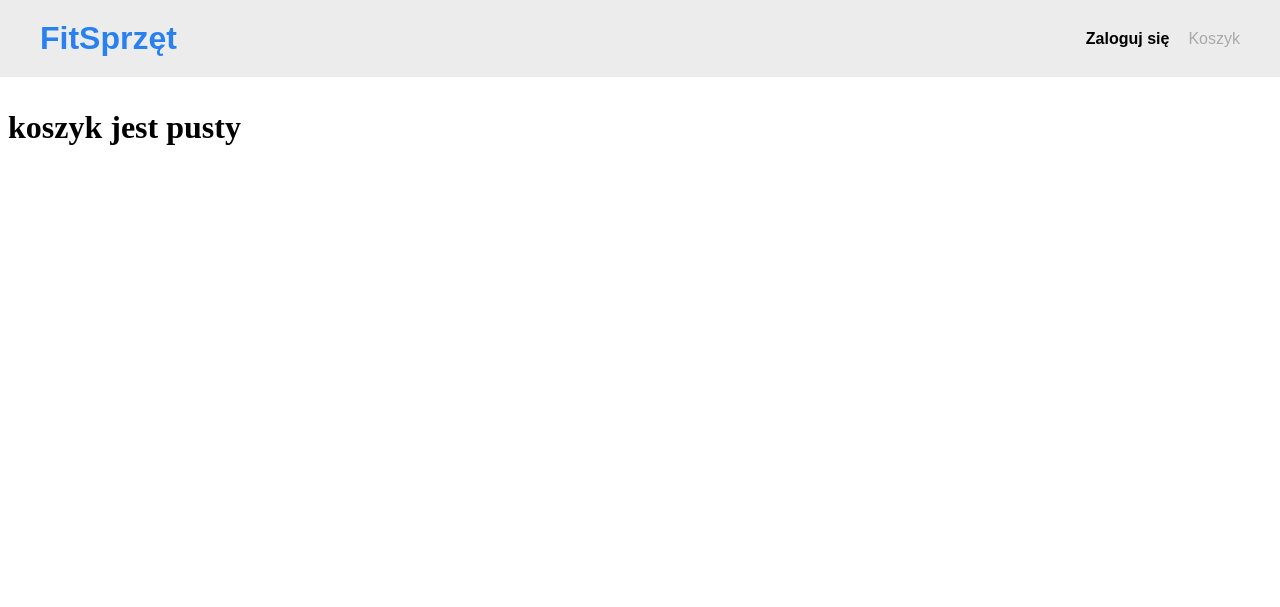
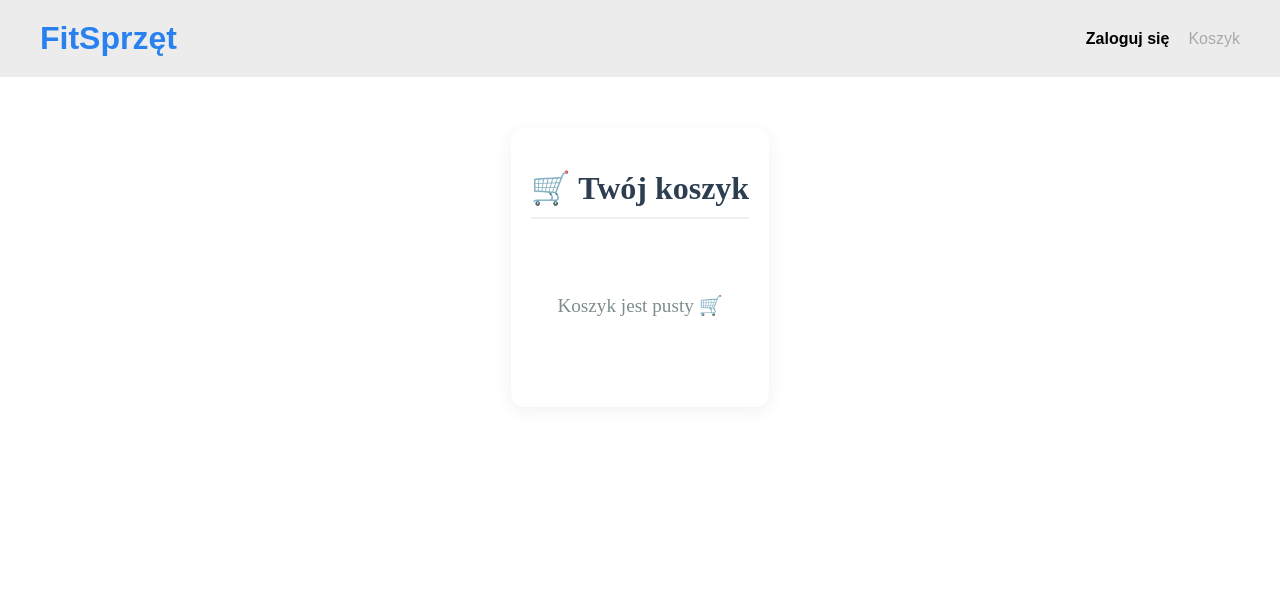
Before and after one commit to JaroDomcio/django-ecom, a Django app: page /cart/ in a window 1280 px wide. Shown: the top 607 px of the page. Run offline with Django 5.2, Linux system fonts and the light colour scheme.

Commit message:
feat: add frontend for cart

```diff
--- a/cart/cart.py
+++ b/cart/cart.py
@@ -36,7 +36,15 @@ class Cart():
         for product in products:
             item = self.cart[str(product.id)].copy()
             item['product'] = product
+            item['total_price'] = float(item['price']) * item['quantity']
             yield item
+
+    def get_total_price(self):
+        total_price = 0
+        for item in self:
+            total_price += float(item['price']) * item['quantity']
+        return total_price
+
 
     def save(self):
         self.session.modified = True
--- a/cart/urls.py
+++ b/cart/urls.py
@@ -3,7 +3,7 @@ from .views import *
 
 urlpatterns = [
     path('cart/', cart , name='cart'),
-    # path('cart-delete', cart_delete, name='cart_delete'),
+    path('cart-delete/<int:id>', cart_delete, name='cart_delete'),
     path('cart-add/<int:id>/', cart_add, name='cart_add'),
     # path('cart-update', cart_update, name='cart_update'),
 ]
--- /dev/null
+++ b/static/cart.css
@@ -0,0 +1,125 @@
+.cart-container {
+    max-width: 1000px;
+    margin: 40px auto;
+    padding: 20px;
+    background: #fff;
+    border-radius: 14px;
+    box-shadow: 0 4px 18px rgba(0,0,0,0.06);
+}
+
+.cart-container h1 {
+    margin-bottom: 25px;
+    font-size: 2em;
+    font-weight: 700;
+    color: #2c3e50;
+    border-bottom: 2px solid #f0f0f0;
+    padding-bottom: 10px;
+}
+
+.cart-items {
+    display: flex;
+    flex-direction: column;
+    gap: 18px;
+}
+
+.cart-item {
+    display: flex;
+    align-items: center;
+    gap: 20px;
+    padding: 14px;
+    border: 1px solid #eee;
+    border-radius: 10px;
+    transition: box-shadow 0.2s ease;
+}
+
+.cart-item:hover {
+    box-shadow: 0 3px 12px rgba(0,0,0,0.06);
+}
+
+.cart-item-image img {
+    width: 110px;
+    height: 110px;
+    object-fit: contain;
+    border-radius: 8px;
+    background: #f8f8f8;
+}
+
+.cart-item-details {
+    flex: 1;
+}
+
+.cart-item-details h2 {
+    font-size: 1.2em;
+    margin-bottom: 5px;
+    color: #34495e;
+}
+
+.cart-item-price {
+    font-size: 1.1em;
+    font-weight: 600;
+    color: #29b6f6;
+    margin-bottom: 6px;
+}
+
+.cart-item-quantity,
+.cart-item-total {
+    font-size: 0.95em;
+    color: #7f8c8d;
+    margin-bottom: 4px;
+}
+
+.remove-btn {
+    display: inline-block;
+    margin-top: 6px;
+    padding: 6px 12px;
+    background: #ff5a5a;
+    color: #fff;
+    font-size: 0.9em;
+    border-radius: 6px;
+    text-decoration: none;
+    transition: background 0.2s ease;
+}
+
+.remove-btn:hover {
+    background: #e64545;
+}
+
+.cart-summary {
+    margin-top: 30px;
+    padding: 20px;
+    border-top: 2px solid #f0f0f0;
+}
+
+.cart-summary h3 {
+    margin-bottom: 10px;
+    font-size: 1.3em;
+    color: #2c3e50;
+}
+
+.summary-total {
+    font-size: 1.2em;
+    margin-bottom: 15px;
+}
+
+.checkout-btn {
+    padding: 12px 20px;
+    background: #29b6f6;
+    color: #fff;
+    border: none;
+    border-radius: 8px;
+    font-size: 1.05em;
+    font-weight: 600;
+    cursor: pointer;
+    transition: background 0.2s ease;
+}
+
+.checkout-btn:hover {
+    background: #009dc4;
+}
+
+.empty-cart {
+    font-size: 1.2em;
+    color: #7f8c8d;
+    text-align: center;
+    padding: 50px 0;
+}
--- a/templates/cart.html
+++ b/templates/cart.html
@@ -1,12 +1,42 @@
-{% include 'base.html' %}
+{% extends 'base.html' %}
+{% load static %}
+
+{% block head %}
+    <link rel="stylesheet" href="{% static 'cart.css' %}">
+{% endblock %}
 
 
 {% block content %}
+<div class="cart-container">
+    <h1>🛒 Twój koszyk</h1>
+
     {% if cart.cart %}
-        {% for item in cart %}
-            <p>{{ item.product.name }}</p>
-        {% endfor %}
+        <div class="cart-items">
+            {% for item in cart %}
+                <div class="cart-item">
+                    <div class="cart-item-image">
+                        <img src="{{ item.product.image.url }}" alt="{{ item.product.name }}">
+                    </div>
+                    <div class="cart-item-details">
+                        <h2>{{ item.product.name }}</h2>
+                        <p class="cart-item-price">{{ item.price }} zł</p>
+                        <p class="cart-item-quantity">Ilość: {{ item.quantity }}</p>
+                        <p class="cart-item-total">Razem: {{ item.total_price }} zł</p>
+                        <a href="{% url 'cart_delete' item.product.id %}" class="remove-btn">Usuń</a>
+                    </div>
+                </div>
+            {% endfor %}
+        </div>
+
+        <div class="cart-summary">
+            <h3>Podsumowanie</h3>
+            <p class="summary-total">
+                Suma: <strong>{{ cart.get_total_price }} zł</strong>
+            </p>
+            <button class="checkout-btn">Przejdź do płatności</button>
+        </div>
     {% else %}
-        <h1>koszyk jest pusty</h1>
+        <p class="empty-cart">Koszyk jest pusty 🛒</p>
     {% endif %}
+</div>
 {% endblock %}
```
